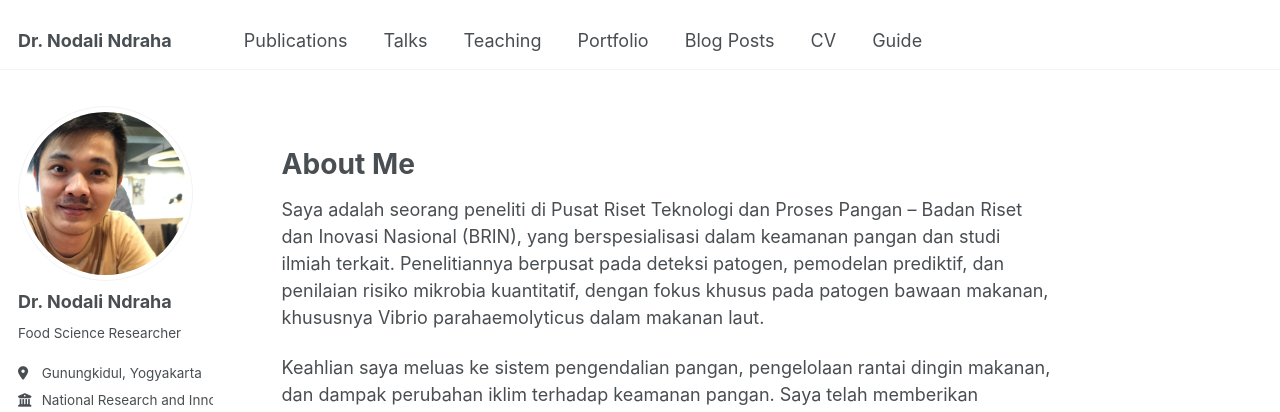
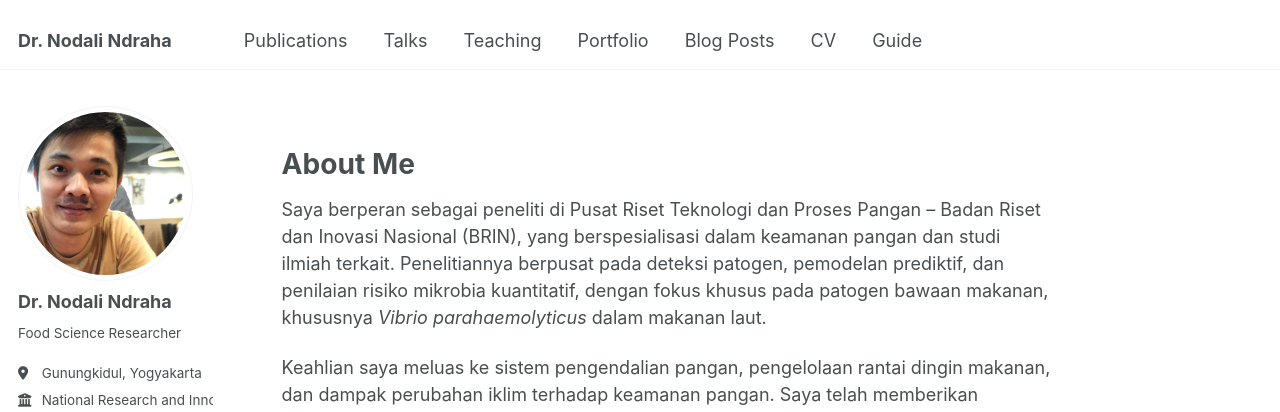
Before and after one commit to nndraha/nodali.github.io, a Jekyll site: the page built from _pages/about.md, in a window 1280 px wide and 974 px high. Shown: the top 412 px of the window. Built offline with Jekyll 4.4.1, drawn with Linux system fonts in a browser that asks for light colours; some web fonts are replaced.

Commit message:
update about md

```diff
--- a/_pages/about.md
+++ b/_pages/about.md
@@ -9,6 +9,6 @@ redirect_from:
 
 About Me
 ======
-Saya adalah seorang peneliti di Pusat Riset Teknologi dan Proses Pangan – Badan Riset dan Inovasi Nasional (BRIN), yang berspesialisasi dalam keamanan pangan dan studi ilmiah terkait. Penelitiannya berpusat pada deteksi patogen, pemodelan prediktif, dan penilaian risiko mikrobia kuantitatif, dengan fokus khusus pada patogen bawaan makanan, khususnya Vibrio parahaemolyticus dalam makanan laut.
+Saya berperan sebagai peneliti di Pusat Riset Teknologi dan Proses Pangan – Badan Riset dan Inovasi Nasional (BRIN), yang berspesialisasi dalam keamanan pangan dan studi ilmiah terkait. Penelitiannya berpusat pada deteksi patogen, pemodelan prediktif, dan penilaian risiko mikrobia kuantitatif, dengan fokus khusus pada patogen bawaan makanan, khususnya <em>Vibrio parahaemolyticus</em> dalam makanan laut.
 
 Keahlian saya meluas ke sistem pengendalian pangan, pengelolaan rantai dingin makanan, dan dampak perubahan iklim terhadap keamanan pangan. Saya telah memberikan kontribusi signifikan pada bidang ini melalui banyak publikasi di jurnal ilmiah terkemuka, termasuk penelitian tentang pengembangan metode deteksi cepat untuk patogen bawaan makanan. Bidang keahliannya mencakup penilaian risiko mikrobia, dampak perubahan iklim, dan pemodelan prediktif, yang menyoroti dedikasinya untuk memajukan pengetahuan dan praktik terkait dengan keamanan pangan pada skala nasional dan berpotensi global.
```
